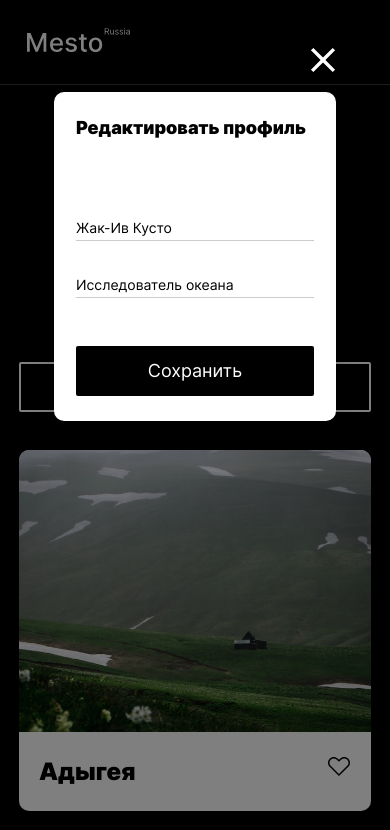
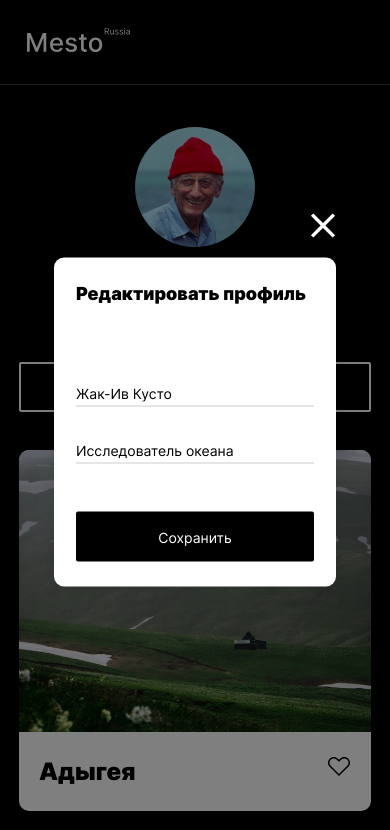
Before and after one commit to llgrish/mesto, a plain HTML site: page index.html in a window 390 px wide. Both pictures are taken after a click on the button 307 px from the left and 290 px from the top of the page. Shown: the top 830 px of the page. Drawn offline with Linux system fonts and the light colour scheme.

Commit message:
fix popup position - ctnter

```diff
--- a/blocks/form/__save/form__save.css
+++ b/blocks/form/__save/form__save.css
@@ -16,6 +16,14 @@
   box-sizing: border-box;
 }
 
+@media (max-width: 600px) {
+  .form__save {
+    font-size: 14px;
+    line-height: 17px;
+    height: 46px;
+  }
+}
+
 .form__save:hover {
   opacity: 0.8;
   cursor: pointer;
--- a/blocks/popup/__container/popup__container.css
+++ b/blocks/popup/__container/popup__container.css
@@ -1,21 +1,21 @@
 .popup__container {
   box-shadow: 0px 0px 25px rgba(0, 0, 0, 0.15);
   background-color: #fff;
-  top: 150px;
+  top: 50%;
   left: 50%;
   width: 430px;
   box-sizing: border-box;
   position: relative;
-  transform: translate(-50%);
+  transform: translate(-50%,-50%);
   border-radius: 10px;
   padding:34px 36px 37px 36px;
-
+  position: absolute;
 }
 
 @media (max-width: 600px) {
   .popup__container {
     padding:25px 22px;
-    top: 92px;
+    top: 50%;
     width: 282px;
   }
 }
```
